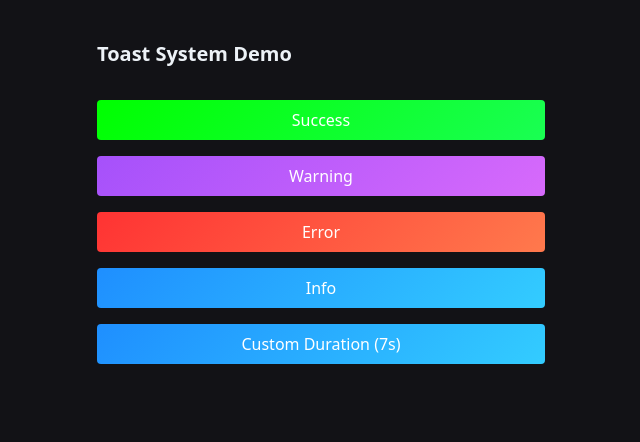
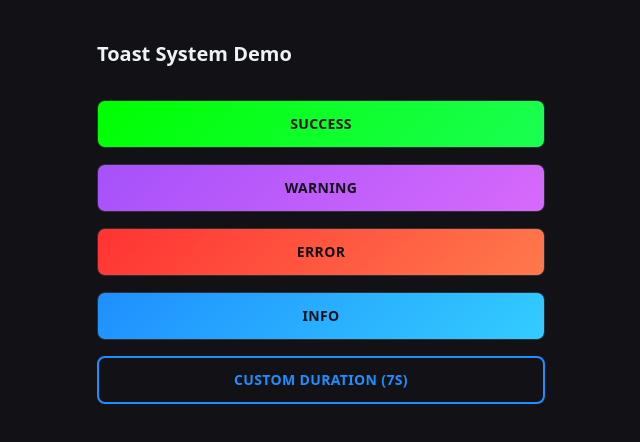
Before and after one commit to MayurAnkushrao/KnockoutZone, a React (Vite) app in the folder AppUi/: page /dev/help/toast in a window 1280 px wide. Shown: the top 442 px of the page, without its empty margins (319-959 px from the left). Built offline with nearby package versions, Linux system fonts and the light colour scheme.

Commit message:
Used Button Components in ToastDemo.jsx

```diff
--- a/AppUi/src/pages/help/ToastDemo.jsx
+++ b/AppUi/src/pages/help/ToastDemo.jsx
@@ -1,6 +1,7 @@
 import React from "react";
 import { useDispatch } from "react-redux";
 import { showToast } from "../../store/slices/toastSlice";
+import Button from "../../components/common/Buttons/ButtonComponent";
 
 const ToastDemo = () => {
   const dispatch = useDispatch();
@@ -8,36 +9,41 @@ const ToastDemo = () => {
   return (
     <div className="flex flex-col gap-4 max-w-md mx-auto mt-10">
       <h2 className="text-xl font-bold mb-4">Toast System Demo</h2>
-      <button
-        className="bg-gradient-success text-white px-4 py-2 rounded"
+      <Button
+        variant="success"
+        className="w-full"
         onClick={() => dispatch(showToast({ message: "Success Toast!", type: "success" }))}
       >
         Success
-      </button>
-      <button
-        className="bg-gradient-secondary text-white px-4 py-2 rounded"
+      </Button>
+      <Button
+        variant="secondary"
+        className="w-full"
         onClick={() => dispatch(showToast({ message: "Warning Toast!", type: "warning" }))}
       >
         Warning
-      </button>
-      <button
-        className="bg-gradient-danger text-white px-4 py-2 rounded"
+      </Button>
+      <Button
+        variant="danger"
+        className="w-full"
         onClick={() => dispatch(showToast({ message: "Error Toast!", type: "error" }))}
       >
         Error
-      </button>
-      <button
-        className="bg-gradient-primary text-white px-4 py-2 rounded"
+      </Button>
+      <Button
+        variant="primary"
+        className="w-full"
         onClick={() => dispatch(showToast({ message: "Info Toast!", type: "info" }))}
       >
         Info
-      </button>
-      <button
-        className="bg-gradient-primary text-white px-4 py-2 rounded"
+      </Button>
+      <Button
+        variant="outline"
+        className="w-full"
         onClick={() => dispatch(showToast({ message: "Custom Duration Toast! (7s)", type: "info", duration: 7000 }))}
       >
         Custom Duration (7s)
-      </button>
+      </Button>
     </div>
   );
 };
```
